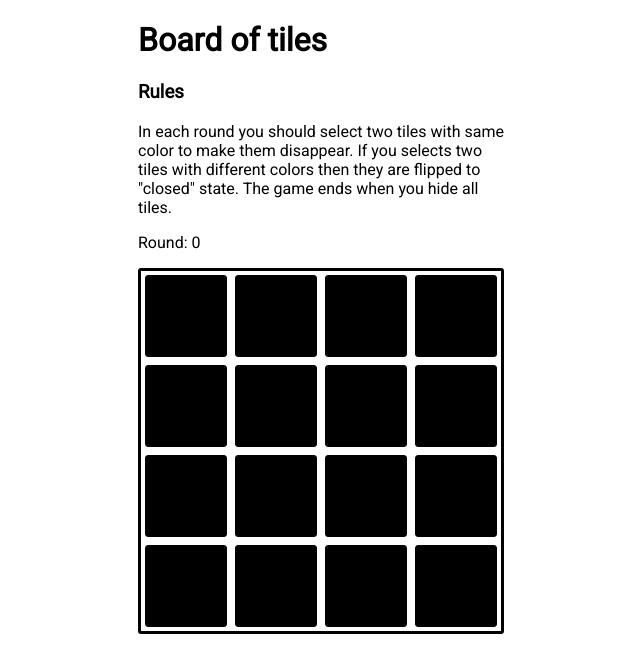
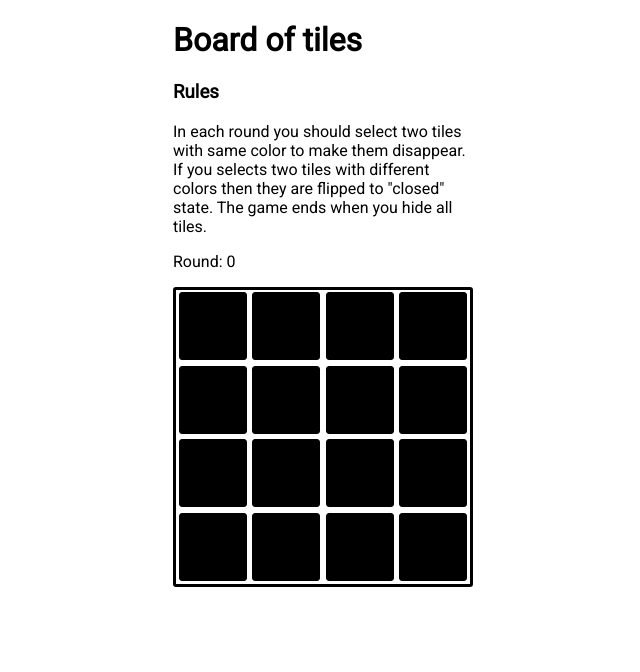
Before and after one commit to bakabk/boardOfTile, a React app: page / in a window 1280 px wide. Shown: the top 672 px of the page, without its empty margins (317-957 px from the left). Built offline with nearby package versions, Linux system fonts and the light colour scheme.

Commit message:
fix style

```diff
--- a/src/Counter.js
+++ b/src/Counter.js
@@ -1,6 +1,6 @@
 import React from 'react'
 
-export default function Counter({counter, Up}) {
+export default function Counter({counter}) {
     return (
         <div>
             <p className='wrapper__counter' >Round: {counter}</p>
--- a/src/css/tiles.css
+++ b/src/css/tiles.css
@@ -1,8 +1,9 @@
 .wrapper__tiles{
     border: 3px solid black;
     border-radius: 3px;
-    width: 360px;
-    height: 360px;
+    width: 300px;
+    height: 300px;
+    box-sizing: border-box;
     display: flex;
     flex-direction: row;
     flex-wrap: wrap;
@@ -13,8 +14,9 @@
 
 .tile{
     position: absolute;
-    width: 80px;
-    height: 80px;
+    width: 68px;
+    height: 68px;
+    box-sizing: border-box;
     top: 0;
     left: 0;
 }
@@ -23,8 +25,9 @@
     position: relative;
     border: 1px solid black;
     border-radius: 3px;
-    width: 80px;
-    height: 80px;
+    width: 68px;
+    height: 68px;
+    box-sizing: border-box;
     display: flex;
     text-align: center;
     align-items: center;
--- a/style.css
+++ b/style.css
@@ -3,6 +3,6 @@ html{
 }
 
 .wrapper{
-    width: 370px;
+    width: 300px;
     margin: 0 auto;
 }
```
